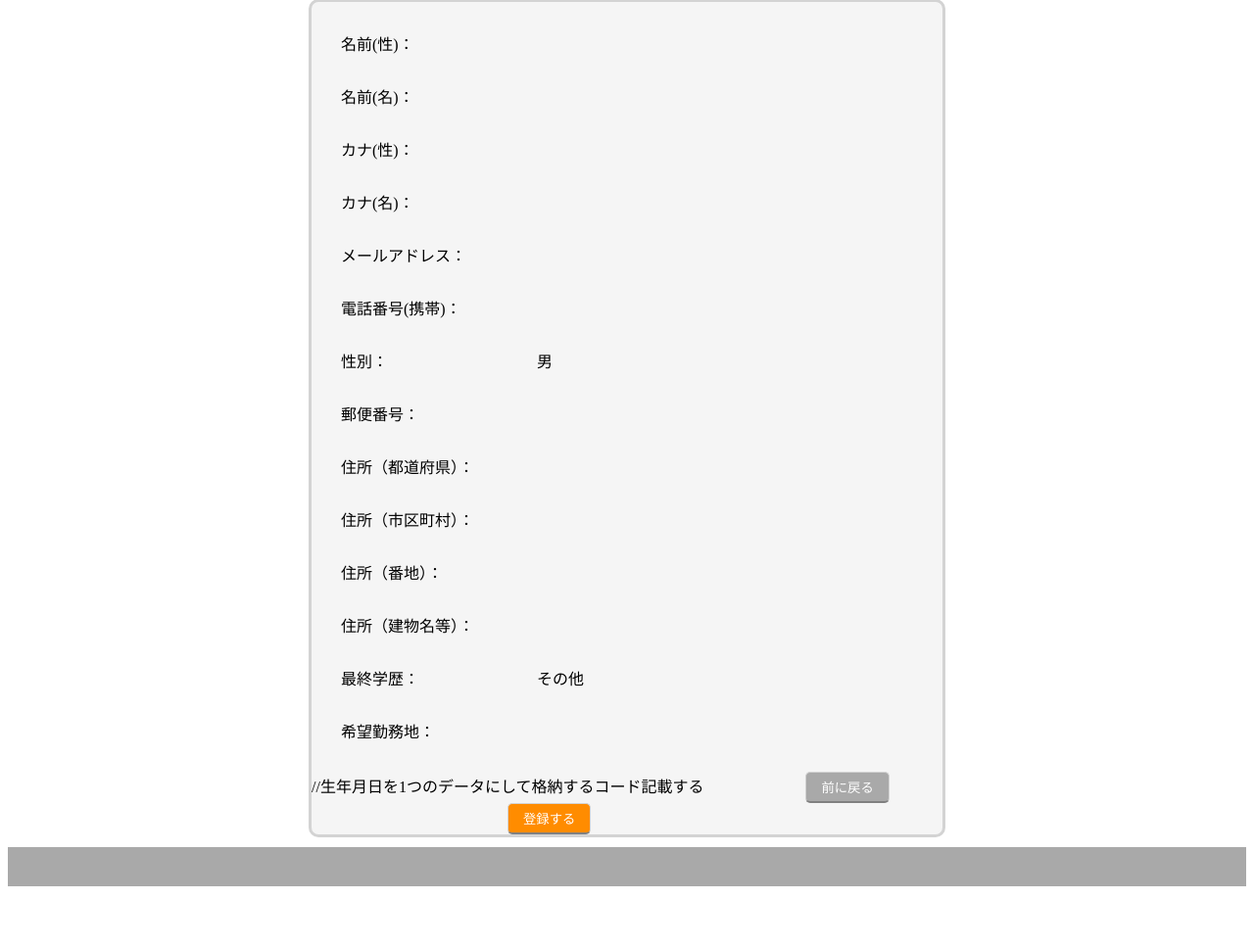
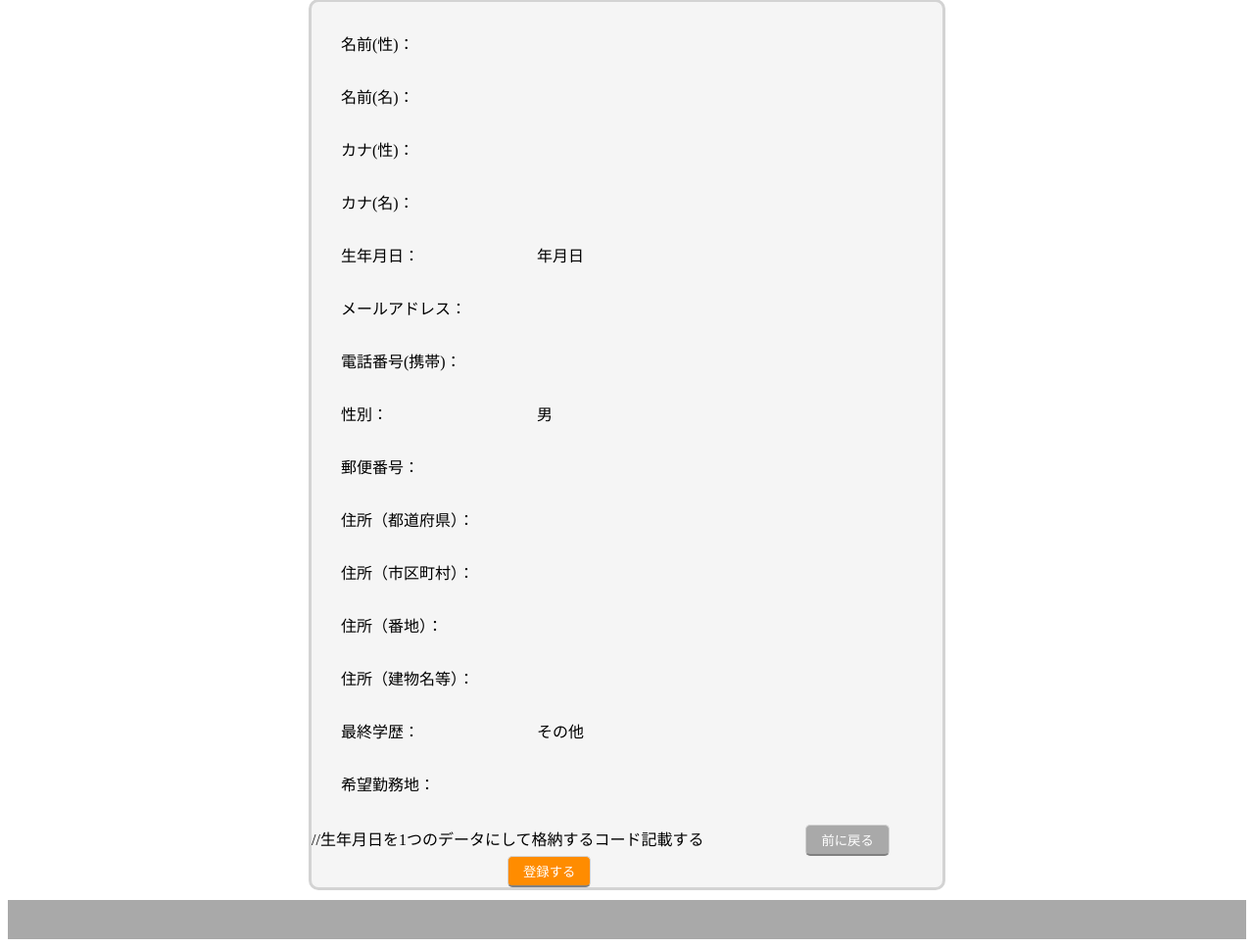
Before and after one commit to nozomi-watanabe1214/new_my_application, a PHP site: page /7_Programing/recruit2.php in a window 1280 px wide. Shown: the part 118-1085 px from the top of the page at 98% size. Before the commit the page ends 1023 px from the top, so only its background shows below. Run offline with PHP 8.4, Linux system fonts and the light colour scheme; data that the repository does not hold is empty.

Commit message:
応募者情報確認画面　生年月日表示欄追加

```diff
--- a/recruit2.php
+++ b/recruit2.php
@@ -33,6 +33,11 @@
         <div>
             <label>カナ(名)：</label>
             <?php echo $_POST['last_name_kana']; ?>
+        </div>
+
+        <div>
+            <label>生年月日：</label>
+            <?php echo $_POST['birth_year']."年".$_POST['birth_month']."月".$_POST['birth_day']."日"; ?>
         </div>
 
         <div>
```
